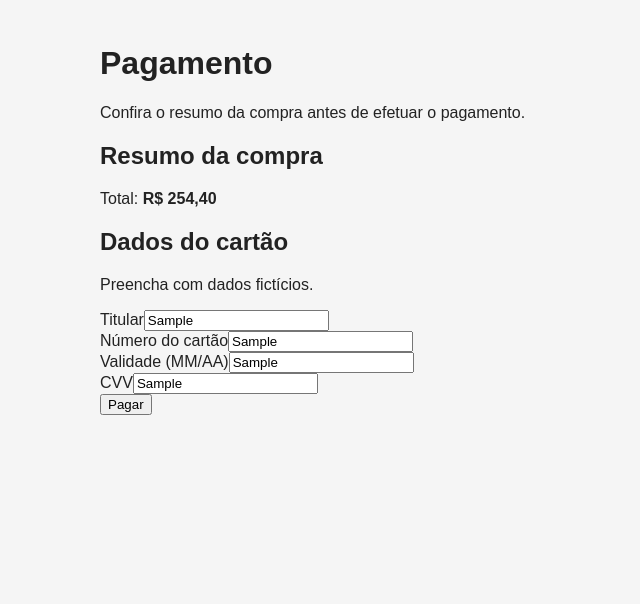
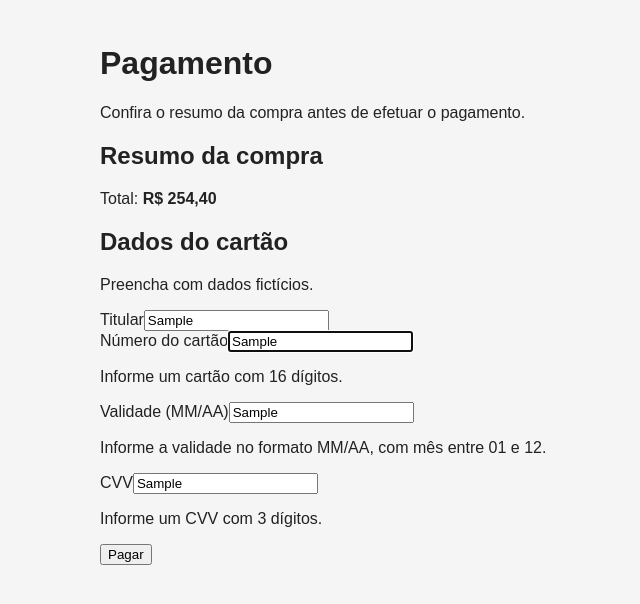
Before and after one commit to thaysifreccia/checkout-react, a React (Vite) app: page /pagamento in a window 1280 px wide. Both pictures are taken after typing "Sample", "Sample", "Sample", "Sample" into the empty fields and a click on the button "Pagar". Shown: the top 604 px of the page, without its empty margins (84-724 px from the left). Built offline with nearby package versions, Linux system fonts and the light colour scheme.

Commit message:
Integra validação Zod e exibe erros acessíveis no pagamento

```diff
--- a/src/pages/Pagamento.jsx
+++ b/src/pages/Pagamento.jsx
@@ -1,10 +1,18 @@
 import { useForm } from "react-hook-form";
+import { zodResolver } from "@hookform/resolvers/zod";
 import ResumoCompra from "../components/ResumoCompra.jsx";
 import { produtos } from "../data/produtos.js";
 import { calcularTotal } from "../utils/calcularTotal.js";
+import { pagamentoSchema } from "../schemas/pagamentoSchema.js";
 
 function Pagamento() {
-  const { register, handleSubmit } = useForm();
+  const {
+    register,
+    handleSubmit,
+    formState: { errors },
+  } = useForm({
+    resolver: zodResolver(pagamentoSchema),
+  });
 
   const total = calcularTotal(produtos);
 
@@ -16,14 +24,27 @@ function Pagamento() {
     <main>
       <h1>Pagamento</h1>
       <p>Confira o resumo da compra antes de efetuar o pagamento.</p>
+
       <ResumoCompra total={total} />
+
       <form onSubmit={handleSubmit(enviarFormulario)}>
         <h2>Dados do cartão</h2>
         <p>Preencha com dados fictícios.</p>
 
         <div>
           <label htmlFor="titular">Titular</label>
-          <input id="titular" type="text" {...register("titular")} />
+          <input
+            id="titular"
+            type="text"
+            aria-invalid={errors.titular ? true : false}
+            aria-describedby={errors.titular ? "titular-erro" : undefined}
+            {...register("titular")}
+          />
+          {errors.titular && (
+            <p id="titular-erro" role="alert">
+              {errors.titular.message}
+            </p>
+          )}
         </div>
 
         <div>
@@ -32,8 +53,17 @@ function Pagamento() {
             id="numeroCartao"
             type="text"
             inputMode="numeric"
+            aria-invalid={errors.numeroCartao ? true : false}
+            aria-describedby={
+              errors.numeroCartao ? "numeroCartao-erro" : undefined
+            }
             {...register("numeroCartao")}
           />
+          {errors.numeroCartao && (
+            <p id="numeroCartao-erro" role="alert">
+              {errors.numeroCartao.message}
+            </p>
+          )}
         </div>
 
         <div>
@@ -42,8 +72,15 @@ function Pagamento() {
             id="validade"
             type="text"
             placeholder="MM/AA"
+            aria-invalid={errors.validade ? true : false}
+            aria-describedby={errors.validade ? "validade-erro" : undefined}
             {...register("validade")}
           />
+          {errors.validade && (
+            <p id="validade-erro" role="alert">
+              {errors.validade.message}
+            </p>
+          )}
         </div>
 
         <div>
@@ -52,8 +89,15 @@ function Pagamento() {
             id="cvv"
             type="text"
             inputMode="numeric"
+            aria-invalid={errors.cvv ? true : false}
+            aria-describedby={errors.cvv ? "cvv-erro" : undefined}
             {...register("cvv")}
           />
+          {errors.cvv && (
+            <p id="cvv-erro" role="alert">
+              {errors.cvv.message}
+            </p>
+          )}
         </div>
 
         <button type="submit">Pagar</button>
```
